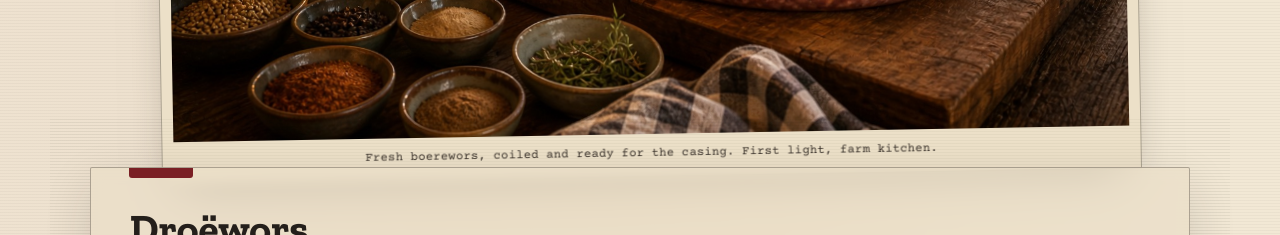
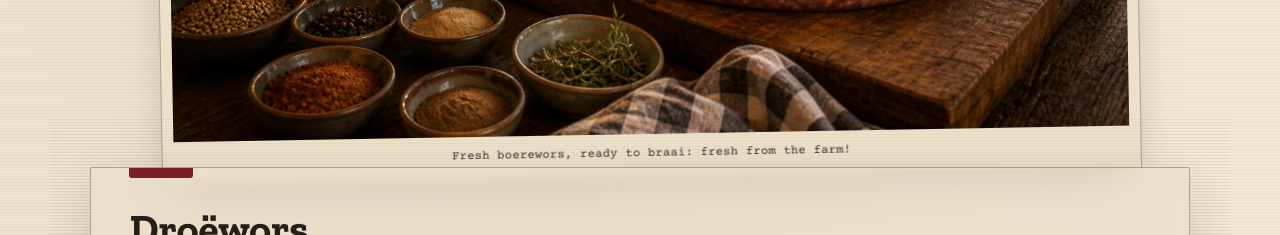
Before and after one commit to colindembovsky/wors-recipe-calculator, a website with bundled scripts: page index.html in a window 1280 px wide. Shown: the part 820-1055 px from the top of the page. Built offline with nearby package versions, Linux system fonts and the light colour scheme.

Commit message:
Update figcaption text for hero image

```diff
--- a/index.html
+++ b/index.html
@@ -49,7 +49,7 @@
           height="1024"
           loading="eager"
         />
-        <figcaption class="hero__caption">Fresh boerewors, coiled and ready for the casing. First light, farm kitchen.</figcaption>
+        <figcaption class="hero__caption">Fresh boerewors, ready to braai: fresh from the farm!</figcaption>
       </figure>
     </div>
   </div>
```
